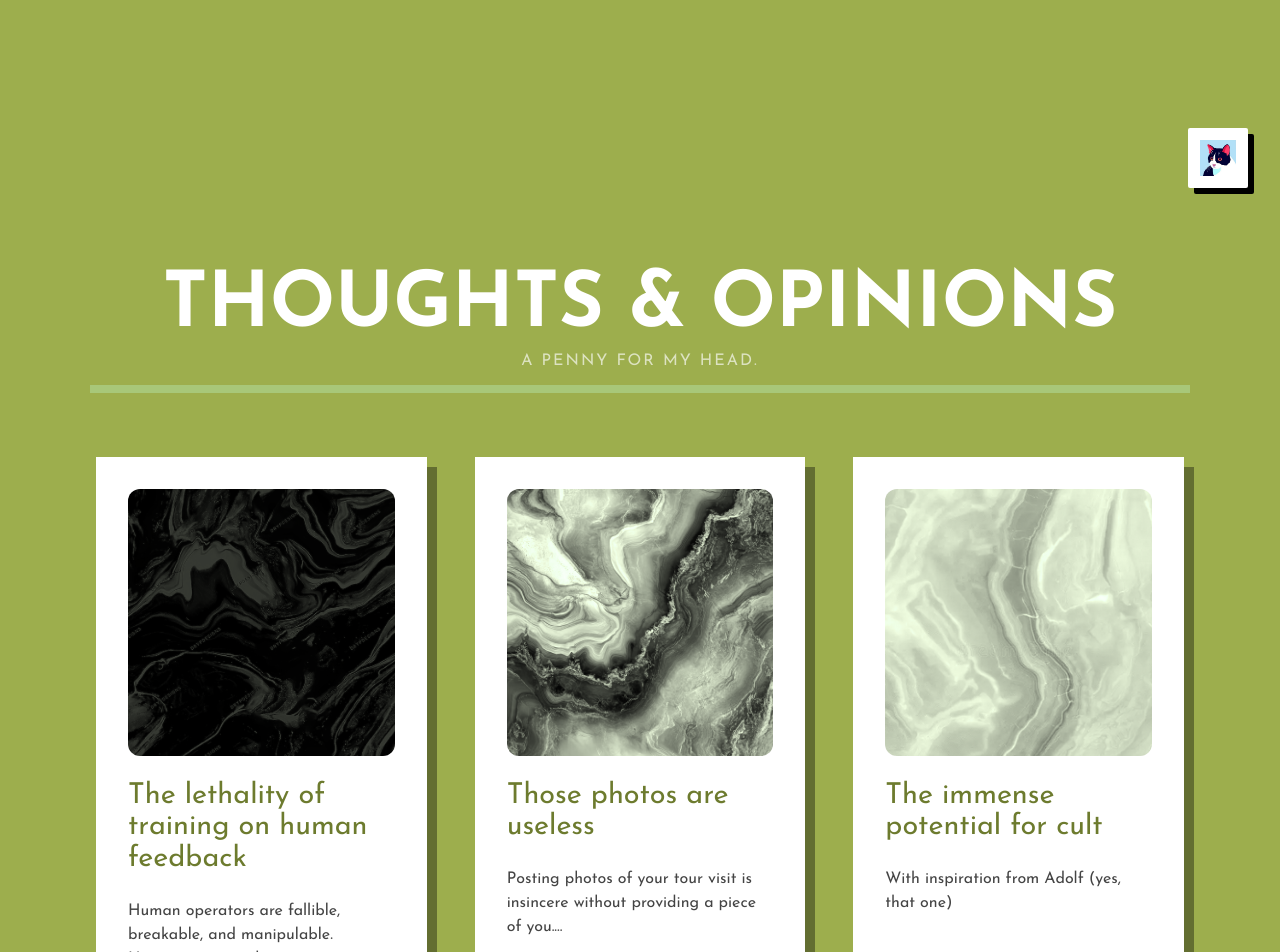
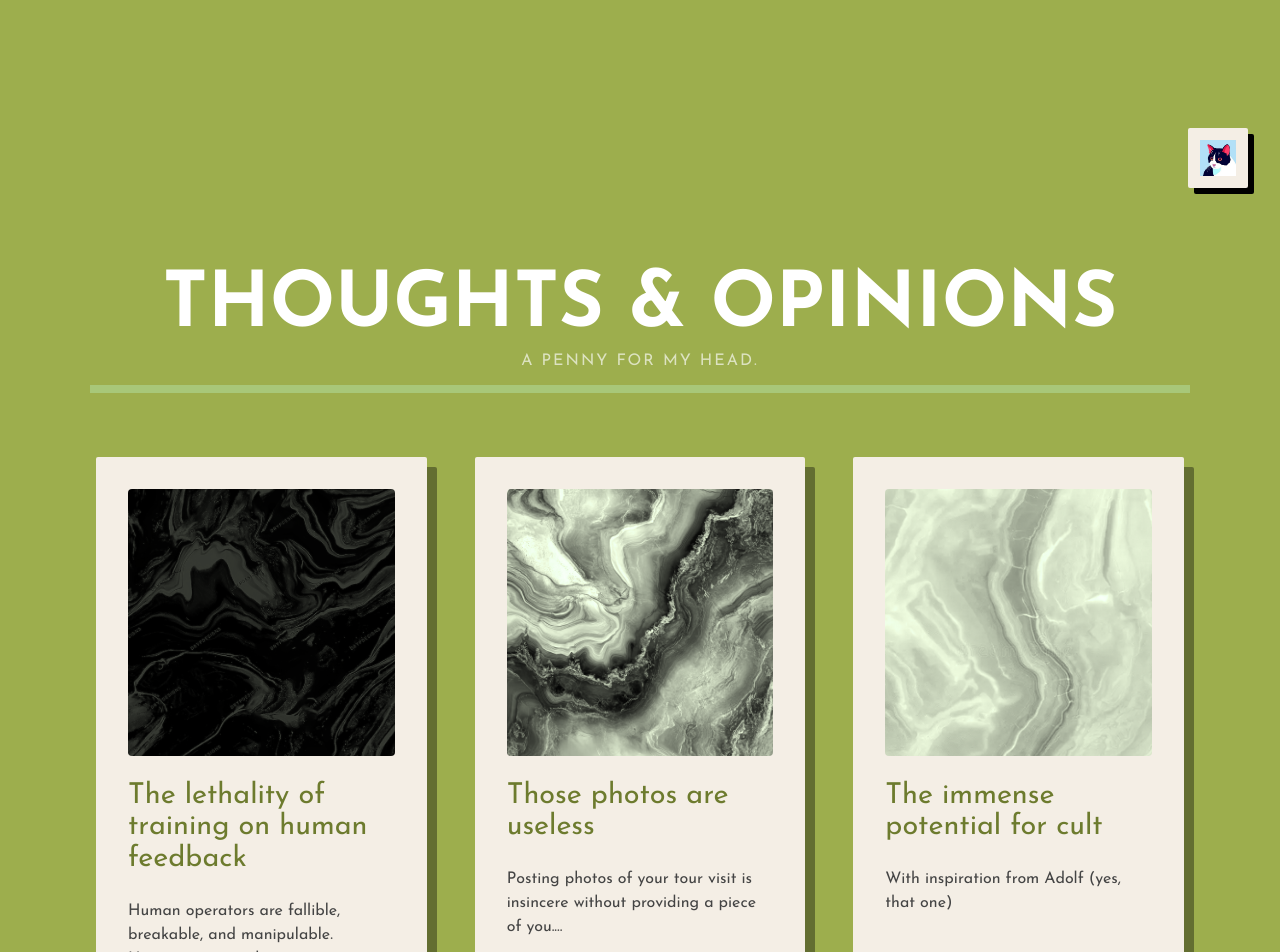
Before and after one commit to Sharatjacob2/main_website, a React (Create React App) app: page /blog in a window 1280 px wide. Shown: the part 580-1532 px from the top of the page. Built offline with nearby package versions, Linux system fonts and the light colour scheme.

Commit message:
minor changes

```diff
--- a/src/blogPage/Blog.css
+++ b/src/blogPage/Blog.css
@@ -5,7 +5,7 @@
 }
 
 .blog-item {
-  background: white;
+  background: #f4eee5;
 
   padding: 2rem;
 
@@ -14,7 +14,7 @@
 
   /* border: 2px solid black; */
   box-shadow: 10px 10px 0 rgba(0, 0, 0, 0.368);
-
+  border-radius: 2px;
   transition: 0.2s ease;
 
   color: black;
@@ -113,7 +113,7 @@ a {
 
   overflow: hidden;
 
-  border-radius: 12px;
+  border-radius: 4px;
 }
 
 .blog-image {
--- a/src/utils/FloatingMenu.css
+++ b/src/utils/FloatingMenu.css
@@ -34,7 +34,7 @@
     width: 5.5rem;
     height: 2.5rem;
 
-    background: rgb(244, 244, 244);
+    background: #ebe5de;
 
     /* border: 2px solid black; */
 
@@ -76,7 +76,7 @@
     width: 60px;
     height: 60px;
 
-    background: white;
+    background: #f4eee5;
     border-radius: 2px;
 
     /* border: 2px solid black; */
--- a/src/weirdPage/Weird.css
+++ b/src/weirdPage/Weird.css
@@ -73,10 +73,10 @@
 
 .weird-card{
 
-    background:white;
+    background:#f4eee5;
 
     border: none;
-
+    border-radius: 2px;
     box-shadow:10px 10px 0 rgba(0, 0, 0, 0.39);
 
     overflow:hidden;
```
